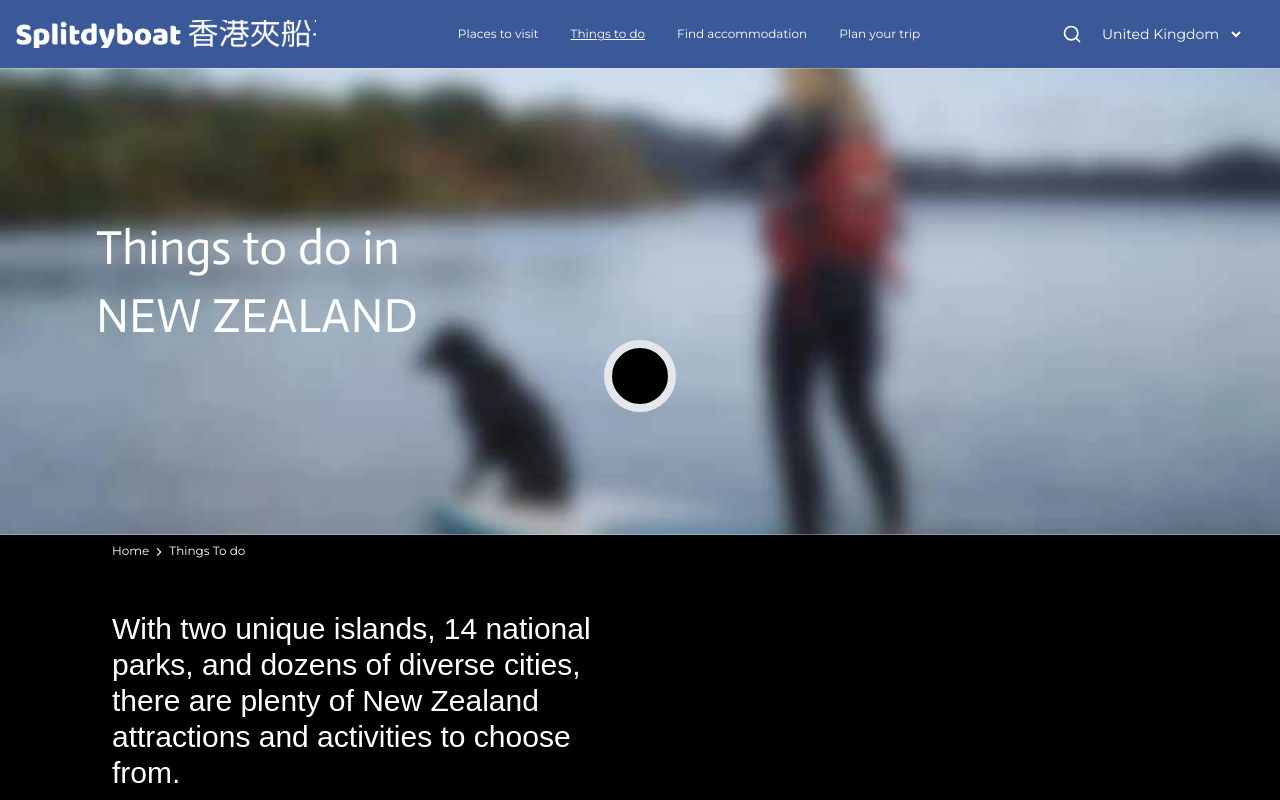
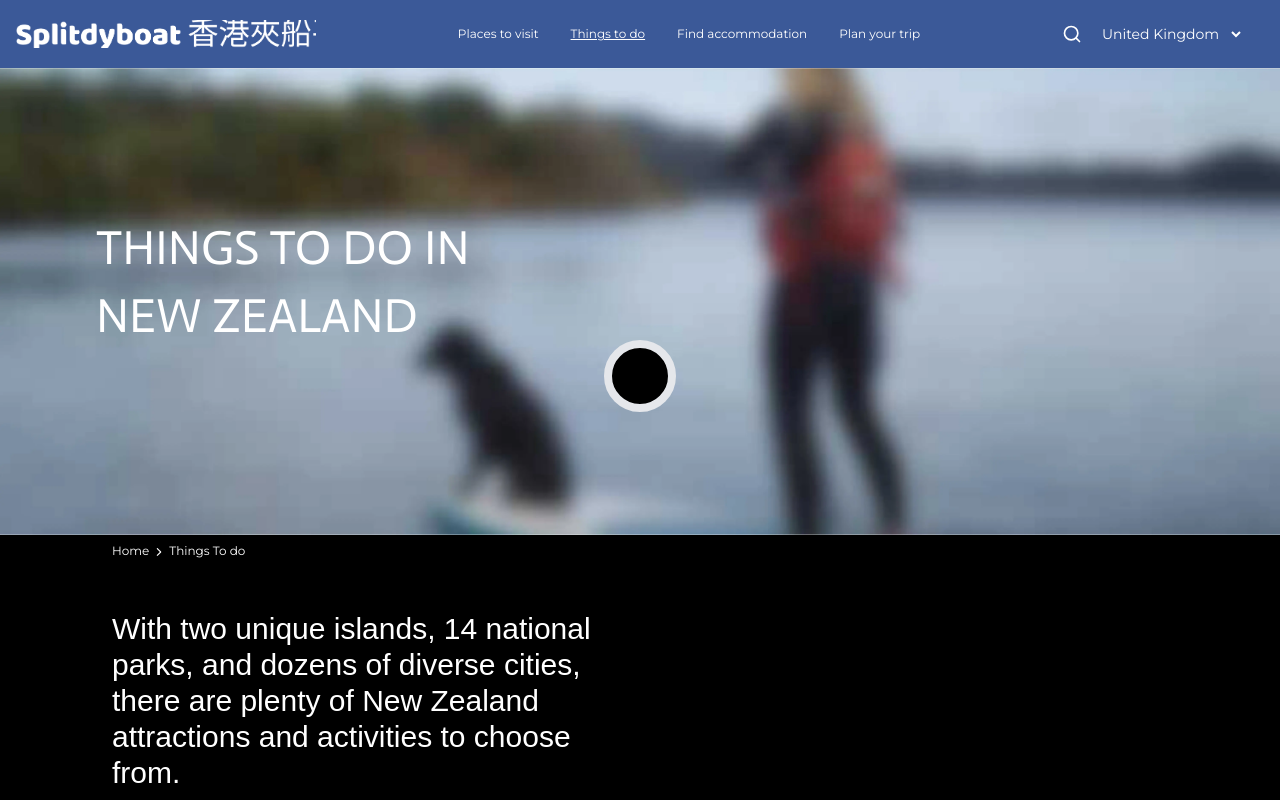
Before and after one commit to nahalsaeed/live-project, a Next.js app: page /things-to-do in a window 1280 px wide. Shown: the top 800 px of the page. Built offline with nearby package versions, Linux system fonts and the light colour scheme; a web font is replaced by a local one.

Commit message:
spellings

```diff
--- a/src/app/things-to-do/page.jsx
+++ b/src/app/things-to-do/page.jsx
@@ -14,7 +14,7 @@ export default function Page() {
     return (
         <div className="flex flex-col overflow-hidden">
             <Header />
-            <ThingsToDoHeroSection title="Things to do in" subtitle="NEW ZEALAND" image={herosectionImg} />
+            <ThingsToDoHeroSection title="THINGS TO DO IN" subtitle="NEW ZEALAND" image={herosectionImg} />
             <ThingstodoTxtSection para={"With two unique islands, 14 national parks, and dozens of diverse cities, there are plenty of New Zealand attractions and activities to choose from."}/>
             <TopAttractions />
             <OutdoorAdventure />
```
